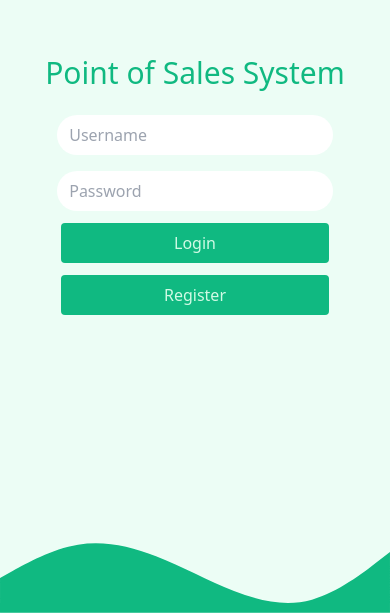
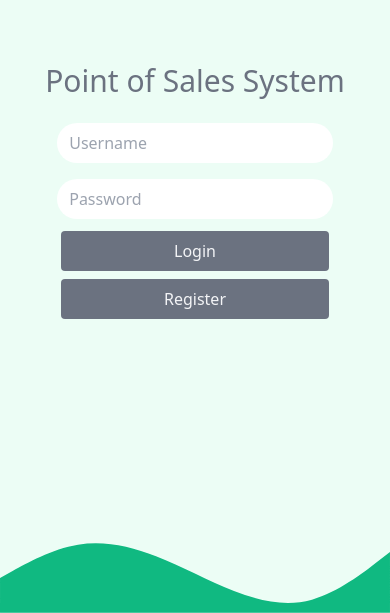
Before and after one commit to hannalalia/pos-frontend, a React (Create React App) app: page /login in a window 390 px wide. Shown: the part 231-844 px from the top of the page. Built offline with nearby package versions, Linux system fonts and the light colour scheme.

Commit message:
change login theme color and fix button responsiveness

```diff
--- a/src/components/Login.js
+++ b/src/components/Login.js
@@ -12,14 +12,14 @@ function Login() {
             </svg>
 
             <form className="md:w-2/6 absolute z-1">
-            <h1 className="text-center text-green-500 text-3xl mb-3">Point of Sales System</h1>
+            <h1 className="text-center text-gray-500 text-3xl mb-3">Point of Sales System</h1>
                 <div className="input-group">
                     <input className="form-input focus:outline-none focus:ring-2 focus:ring-green-400"type="text" placeholder="Username"></input>
                     <input className="form-input focus:outline-none focus:ring-2 focus:ring-green-400"type="password" placeholder="Password"></input>
                 </div>
-                <div className="flex flex-col md:flex-row justify-between px-4">
-                    <a type="submit" href="/login" className="btn text-md">Login</a>
-                    <a href="/register" className="btn text-md">Register</a>
+                <div className="flex flex-col md:flex-row justify-between gap-2 text-center px-4">
+                    <a type="submit" href="/login" className="bg-gray-500 rounded px-3 py-2 text-gray-100 hover:bg-gray-600 text-md">Login</a>
+                    <a href="/register" className="bg-gray-500 rounded px-3 py-2 text-gray-100 hover:bg-gray-600 text-md">Register</a>
                 </div>
 
             </form>
```
